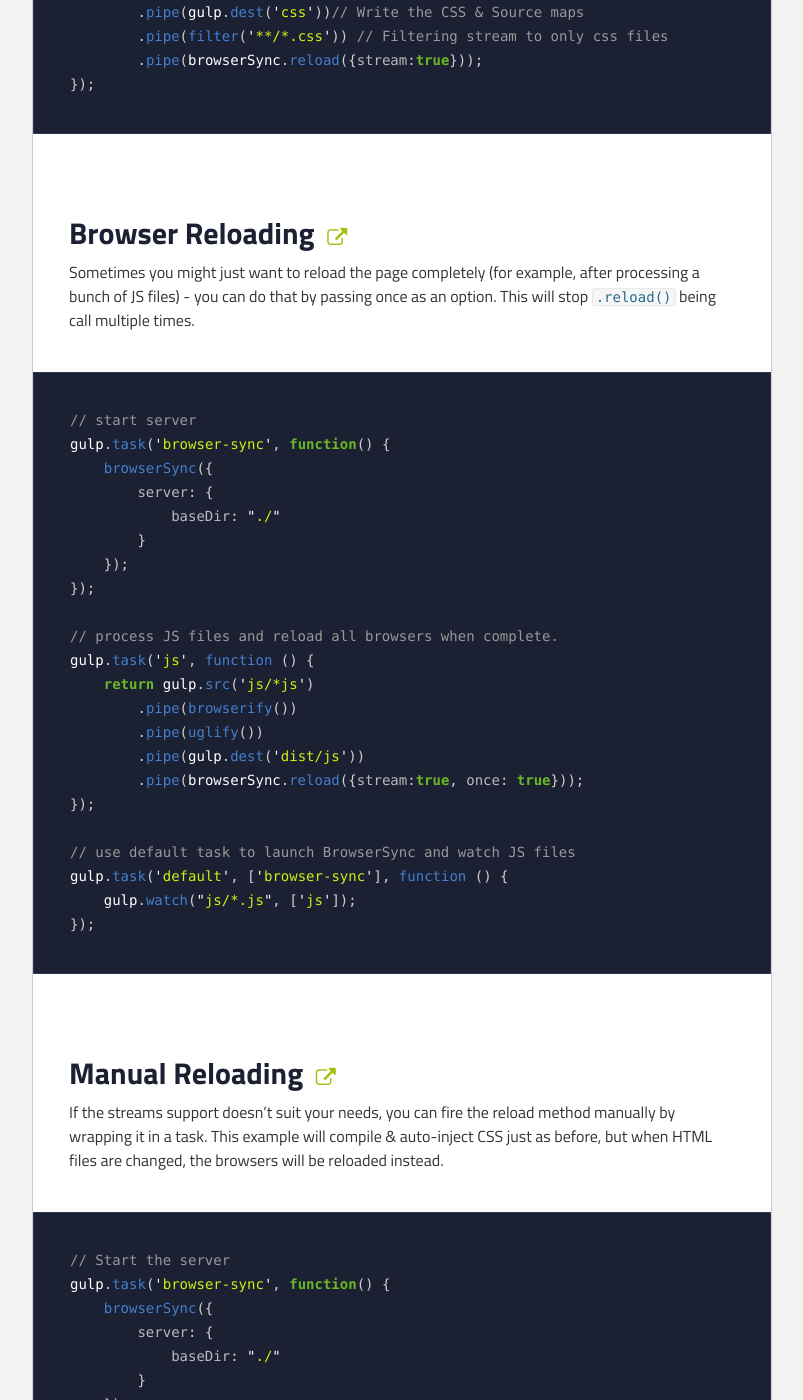
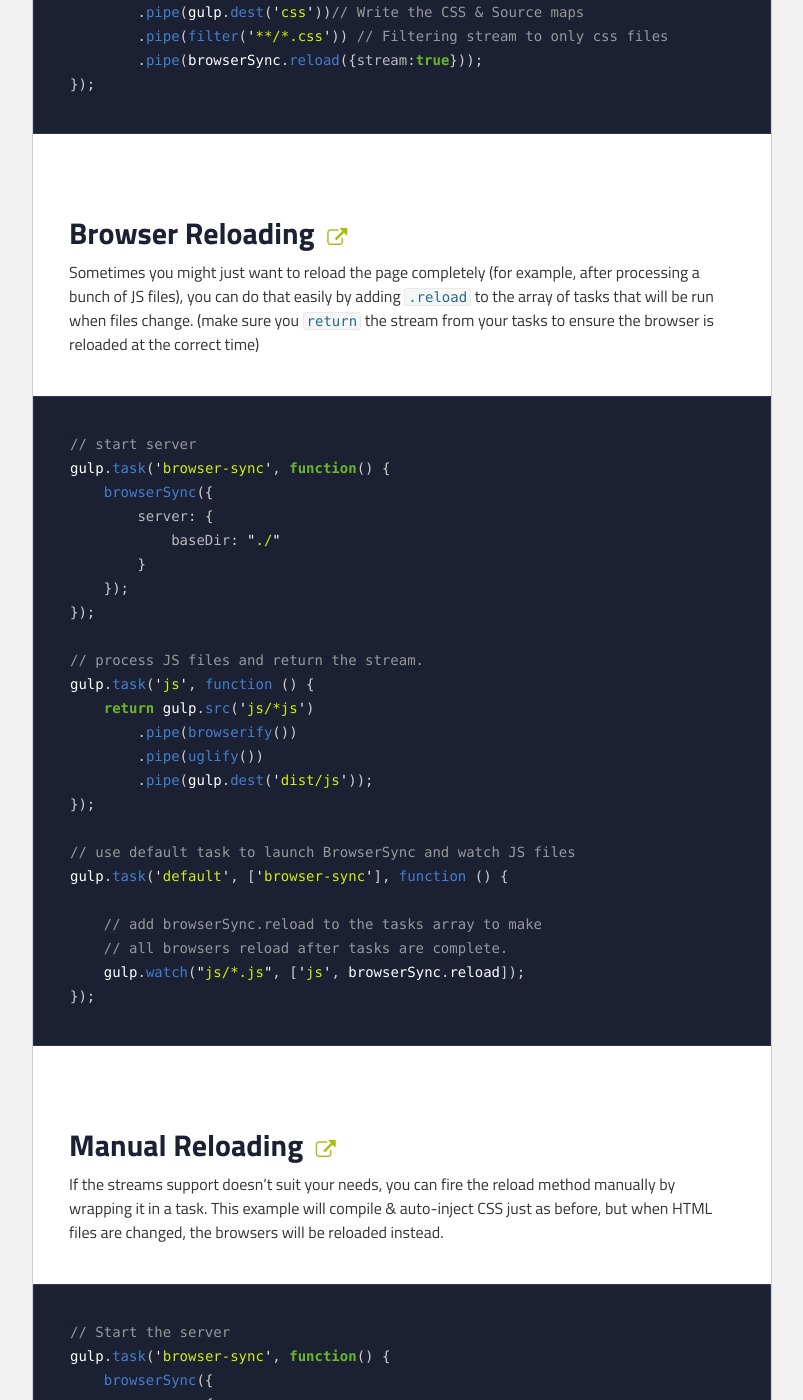
Before and after one commit to susoko/browser-sync-website, a Jekyll site: the page built from docs/gulp.md, in a window 1280 px wide and 1400 px high, scrolled down 2737 px. Shown: the whole window, without its empty margins (238-1041 px from the left). Built offline with Jekyll 4.4.1, drawn with Linux system fonts in a browser that asks for light colours.

Commit message:
Add recommended technique for one-time reload

```diff
--- a/_includes/snippets/gulp/reload.js
+++ b/_includes/snippets/gulp/reload.js
@@ -7,16 +7,18 @@
     });
 });
 
-// process JS files and reload all browsers when complete.
+// process JS files and return the stream.
 gulp.task('js', function () {
     return gulp.src('js/*js')
         .pipe(browserify())
         .pipe(uglify())
-        .pipe(gulp.dest('dist/js'))
-        .pipe(browserSync.reload({stream:true, once: true}));
+        .pipe(gulp.dest('dist/js'));
 });
 
 // use default task to launch BrowserSync and watch JS files
 gulp.task('default', ['browser-sync'], function () {
-    gulp.watch("js/*.js", ['js']);
+
+    // add browserSync.reload to the tasks array to make
+    // all browsers reload after tasks are complete.
+    gulp.watch("js/*.js", ['js', browserSync.reload]);
 });
--- a/docs/gulp.md
+++ b/docs/gulp.md
@@ -49,8 +49,9 @@
 
 {% include headerlink.html title="Browser Reloading" slug="gulp-reload" %}
 
-Sometimes you might just want to reload the page completely (for example, after processing a bunch of JS files) -
-you can do that by passing once as an option. This will stop `.reload()` being call multiple times.
+Sometimes you might just want to reload the page completely (for example, after processing a bunch of JS files), you
+can do that easily by adding `.reload` to the array of tasks that will be run when files change. (make sure you `return`
+ the stream from your tasks to ensure the browser is reloaded at the correct time)
 
 {% highlight javascript %}
 {% include snippets/gulp/reload.js %}
--- a/package.json
+++ b/package.json
@@ -27,7 +27,7 @@
   "devDependencies": {
     "gulp": "^3.8.5",
     "gulp-sass": "^0.7.2",
-    "browser-sync": "^1.2.1",
+    "browser-sync": "^1.3.2",
     "gulp-autoprefixer": "0.0.7",
     "gulp-ruby-sass": "^0.5.0",
     "gulp-minify-css": "^0.3.6",
```
